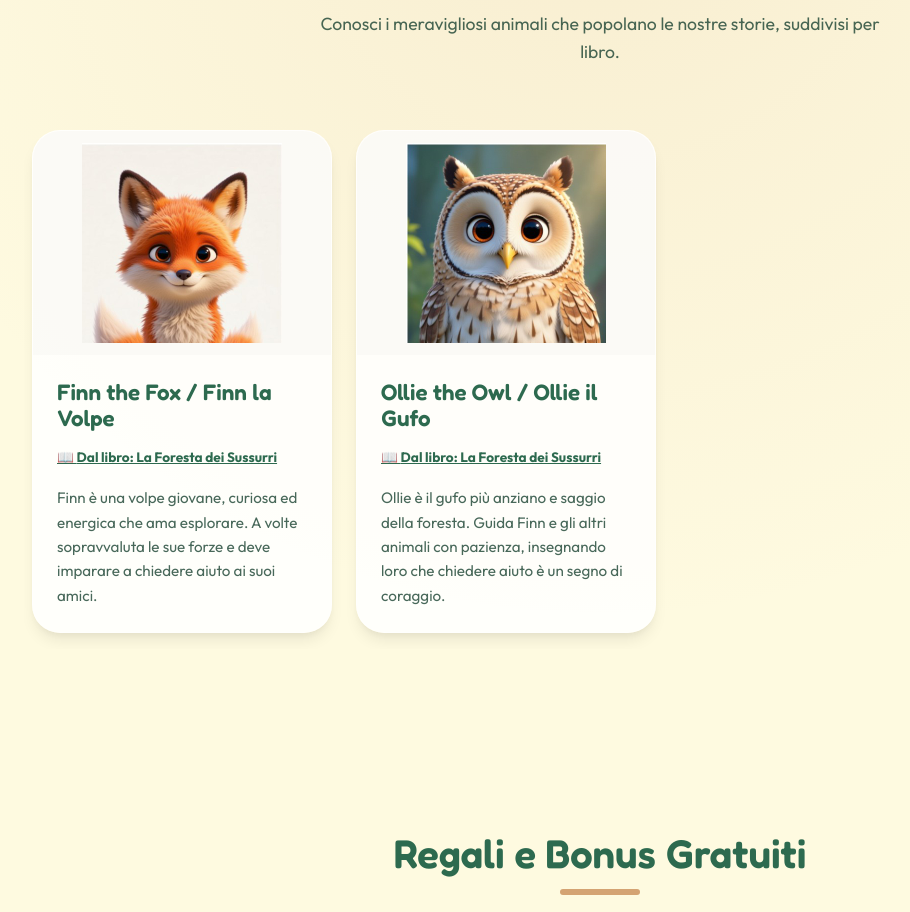
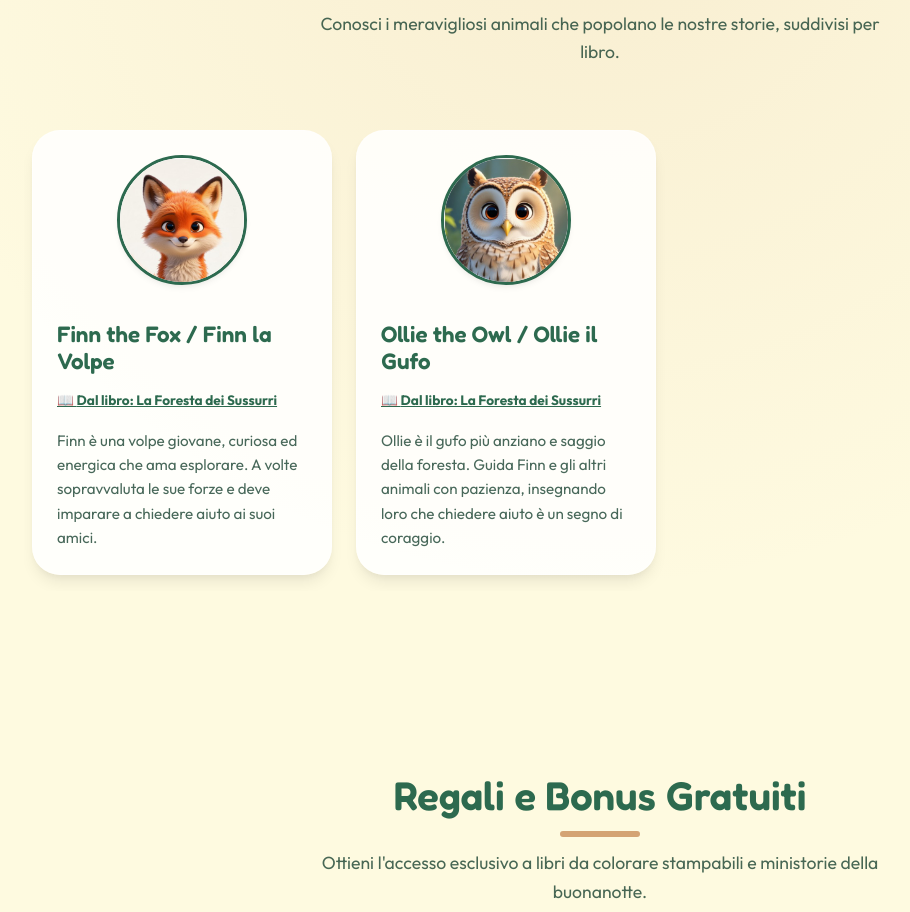
Before and after one commit to begasuscreator/magic-storyworld, a React (Vite) app: page / in a window 1280 px wide. Shown: the part 4223-5135 px from the top of the page, without its empty margins (40-950 px from the left). Built offline with nearby package versions, Linux system fonts and the light colour scheme.

Commit message:
Change character cards to use circular avatars with borders and hover scale transitions

```diff
--- a/src/index.css
+++ b/src/index.css
@@ -673,26 +673,30 @@ section {
 }
 
 .char-img-wrapper {
-  width: 100%;
-  aspect-ratio: 4/3;
+  width: 130px;
+  height: 130px;
+  border-radius: 50%;
   overflow: hidden;
-  background-color: rgba(0, 0, 0, 0.015);
+  background-color: var(--color-white);
+  margin: 24px auto 12px auto;
   display: flex;
   justify-content: center;
   align-items: center;
-  padding: 12px;
+  box-shadow: var(--shadow-sm);
+  border: 3px solid var(--color-primary);
+  flex-shrink: 0;
+  transition: var(--transition);
 }
 
 .char-img {
-  max-width: 100%;
-  max-height: 100%;
-  width: auto;
-  height: auto;
-  object-fit: contain;
+  width: 100%;
+  height: 100%;
+  object-fit: cover;
   transition: var(--transition);
 }
 
-.char-card:hover .char-img {
+.char-card:hover .char-img-wrapper {
+  border-color: var(--color-secondary);
   transform: scale(1.05);
 }
 
```
